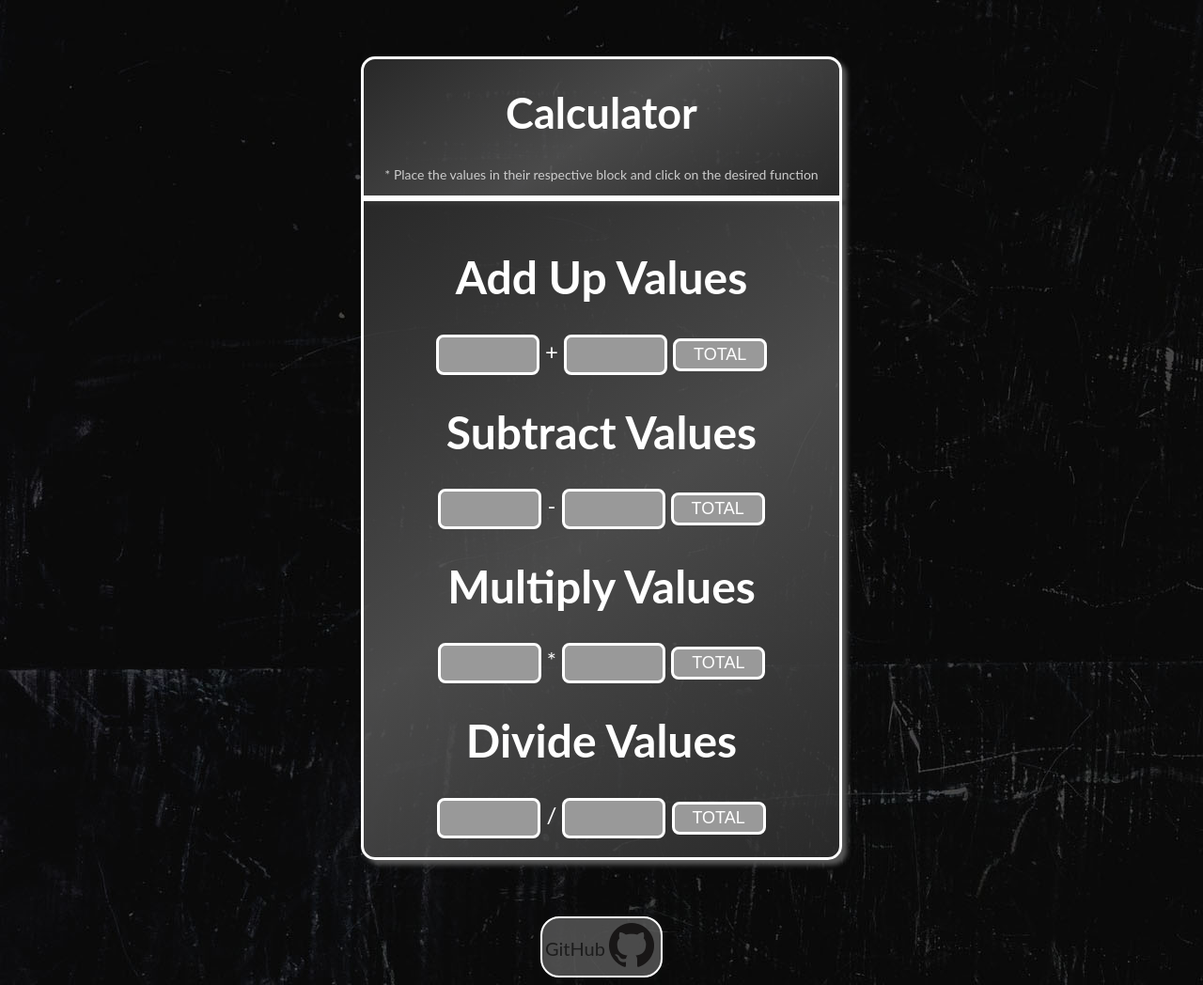
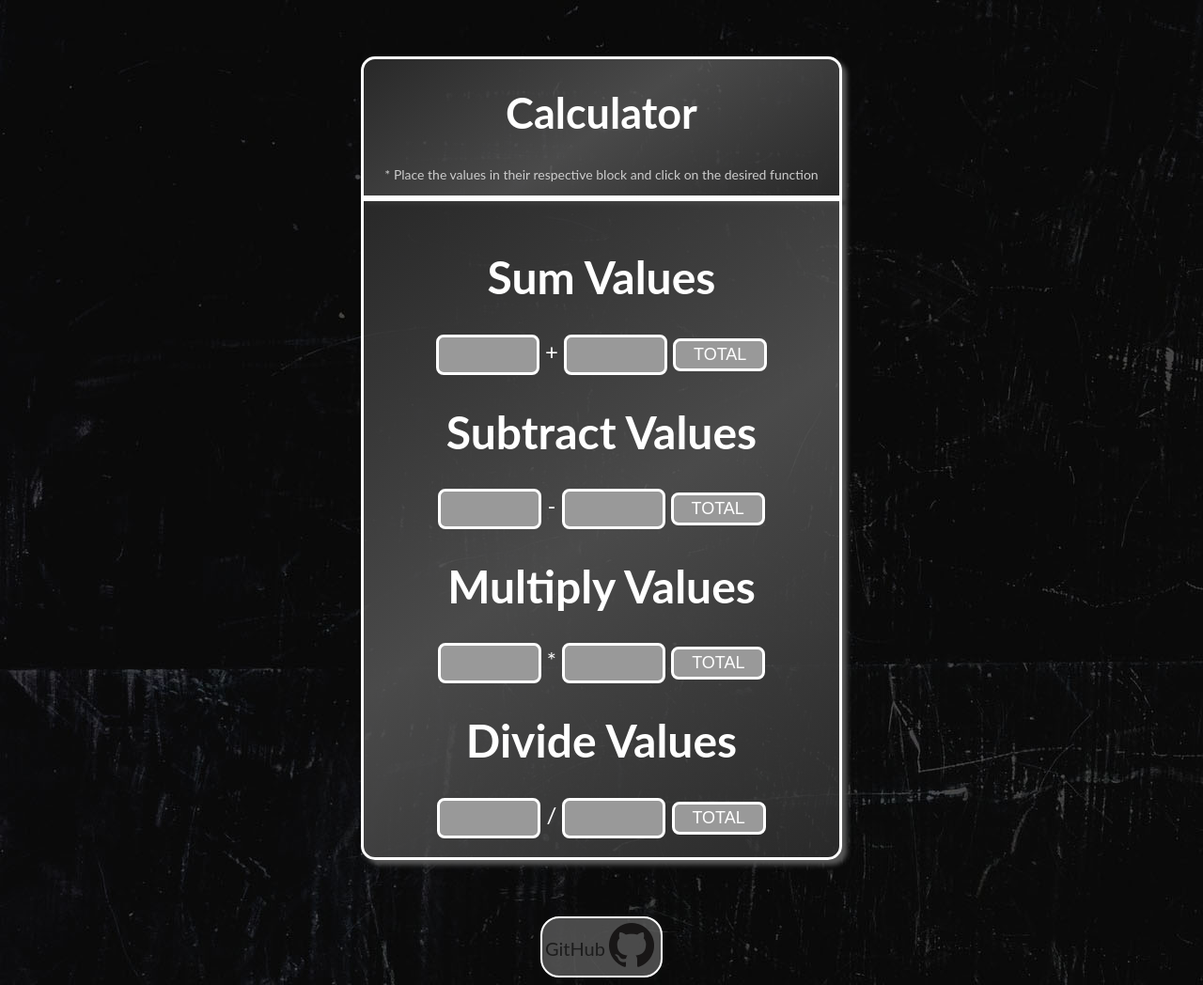
Before and after one commit to Deoprag/calculadora, a plain HTML site: page index.html in a window 1280 px wide. Shown: the whole page at 94% size. Drawn offline with Linux system fonts and the light colour scheme.

Commit message:
Update index.html

```diff
--- a/index.html
+++ b/index.html
@@ -15,7 +15,7 @@
         <p>* Place the values in their respective block and click on the desired function</p>
     </header>
     <div class="main-block">
-        <h1>Add Up Values</h1>
+        <h1>Sum Values</h1>
         <input type="number" name="txtn1-plus" id="txtn1-plus"> +
         <input type="number" name="txtn2-plus" id="txtn2-plus">
         <input type="button" value="TOTAL" name="plus" id="plus" onclick="plus()">
```
